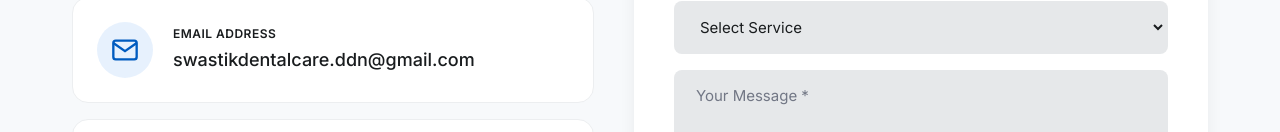
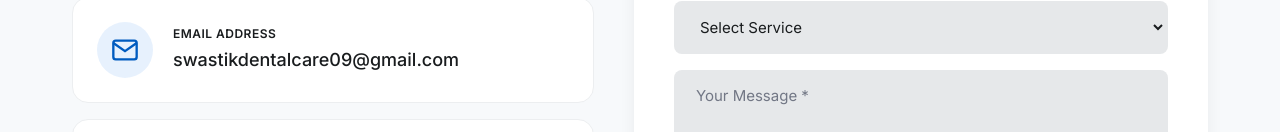
Before and after one commit to SomenSin/Swastik-Dental-Care, a Next.js app: page /Swastik-Dental-Care/contact in a window 1280 px wide. Shown: the part 770-902 px from the top of the page. Built offline with nearby package versions, Linux system fonts and the light colour scheme.

Commit message:
Update clinic email to swastikdentalcare09@gmail.com and update contact form target

```diff
--- a/src/app/contact/page.tsx
+++ b/src/app/contact/page.tsx
@@ -13,7 +13,7 @@ export default function ContactPage() {
     const form = e.currentTarget;
     const data = new FormData(form);
     try {
-      const res = await fetch("https://formspree.io/f/xpwdjqbl", {
+      const res = await fetch("https://formspree.io/swastikdentalcare09@gmail.com", {
         method: "POST",
         body: data,
         headers: { Accept: "application/json" },
--- a/src/lib/data.ts
+++ b/src/lib/data.ts
@@ -6,7 +6,7 @@ export const CLINIC = {
   phone: "+918006158666",
   phoneDisplay: "+91 80061 58666",
   whatsapp: "918006158666",
-  email: "swastikdentalcare.ddn@gmail.com",
+  email: "swastikdentalcare09@gmail.com",
   address: {
     line1: "Near Sainik Colony",
     line2: "Harrawala, Dehradun",
```
